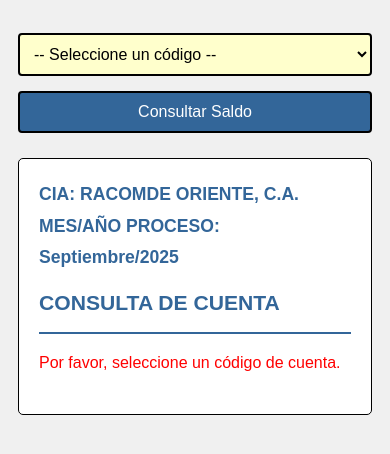
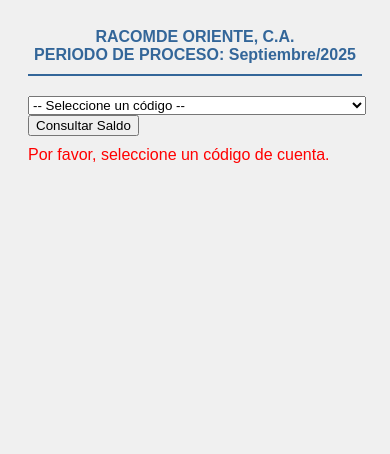
Before and after one commit to omarnu3420-commits/consulta-cgcuentas, a plain HTML site: page index.html in a window 390 px wide. Both pictures are taken after a click on the button "Consultar Saldo". Drawn offline with Linux system fonts and the light colour scheme.

Commit message:
Add files via upload

```diff
--- a/index.html
+++ b/index.html
@@ -4,9 +4,12 @@
     <meta charset="UTF-8">
     <meta name="viewport" content="width=device-width, initial-scale=1.0">
     <title>Consulta de Saldo - Plan de Cuentas</title>
-    <link rel="stylesheet" href="style.css?v=20251207">
+    <link rel="stylesheet" href="style.css?v=20251208">
 </head>
 <body>
+
+    <div id="encabezado-info">
+        </div>
 
     <select id="codigo">
         <option value="">-- Seleccione un código --</option>
@@ -15,6 +18,6 @@
 
     <div id="resultado"></div>
 
-    <script src="script.js?v=20251207"></script>
+    <script src="script.js?v=20251208"></script>
 </body>
 </html>
--- a/script.js
+++ b/script.js
@@ -1,5 +1,5 @@
 let cuentas = [];
-const VERSION = "20251207"; // Versión actualizada
+const VERSION = "20251208"; // Versión actualizada
 
 // Convierte un valor con signo al final en número decimal
 function parseMonto(valor) {
@@ -32,8 +32,27 @@ function pintar(valorRaw) {
     })}</span>`;
 }
 
+// NUEVO: Función para extraer y formatear el Mes/Año del proceso
+function getProcessMonthYear(cuenta) {
+    const saldoAnteriorHeader = String(cuenta.SALDO_ANTERIOR).replace(/[^0-9]/g, '');
+    const mesYearStr = saldoAnteriorHeader.length >= 4 ? saldoAnteriorHeader.slice(-4) : '??/??';
+
+    let mes = '??';
+    let anio = '??';
+
+    if (mesYearStr.length === 4) {
+        const monthNames = ["Enero", "Febrero", "Marzo", "Abril", "Mayo", "Junio", "Julio", "Agosto", "Septiembre", "Octubre", "Noviembre", "Diciembre"];
+        const monthIndex = parseInt(mesYearStr.slice(0, 2), 10) - 1;
+
+        mes = (monthIndex >= 0 && monthIndex < 12) ? monthNames[monthIndex] : `Mes ${mesYearStr.slice(0, 2)}`;
+        anio = `20${mesYearStr.slice(2, 4)}`;
+    }
+
+    return `${mes}/${anio}`;
+}
+
 /**
- * Función que carga los datos de cgcodigos.json
+ * Función que carga los datos de cgcodigos.json y el encabezado inicial
  */
 async function cargarPlanDeCuentas() {
     try {
@@ -45,12 +64,21 @@ async function cargarPlanDeCuentas() {
 
         cuentas = await response.json();
 
-        // 1. Filtrar solo las cuentas de 'NIVEL': '0' para el selector
+        // 1. Mostrar Encabezado Inicial (CIA y Mes/Año)
+        const infoHeader = cuentas[0];
+        const nombreCia = infoHeader.NOMBRE;
+        const mesAnioProceso = getProcessMonthYear(infoHeader);
+
+        const encabezadoDiv = document.getElementById('encabezado-info');
+        encabezadoDiv.innerHTML = `
+            <div><strong>${nombreCia}</strong></div>
+            <div>PERIODO DE PROCESO: ${mesAnioProceso}</div>
+        `;
+
+        // 2. Llenar el <select>
         const cuentasDetalle = cuentas.filter(c => c.NIVEL === '0');
-
         const select = document.getElementById('codigo');
 
-        // 2. Llenar el <select> con las cuentas de detalle
         cuentasDetalle.forEach(cuenta => {
             const option = document.createElement('option');
             option.value = cuenta.CODIGO;
@@ -74,56 +102,24 @@ function consultar() {
     const codigo_cuenta = document.getElementById('codigo').value;
     const resultado = document.getElementById('resultado');
 
-    // --- LÓGICA PARA ENCABEZADO DE COMPAÑÍA Y FECHA ---
-    const infoHeader = cuentas[0];
-
-    // 1. Nombre de la Compañía
-    const nombreCia = infoHeader.NOMBRE;
-
-    // 2. Extraer y Formatear Mes/Año de Proceso
-    const saldoAnteriorHeader = String(infoHeader.SALDO_ANTERIOR).replace(/[^0-9]/g, '');
-    const mesYearStr = saldoAnteriorHeader.length >= 4 ? saldoAnteriorHeader.slice(-4) : '??/??';
-
-    let mes = '??';
-    let anio = '??';
-
-    if (mesYearStr.length === 4) {
-        const monthNames = ["Enero", "Febrero", "Marzo", "Abril", "Mayo", "Junio", "Julio", "Agosto", "Septiembre", "Octubre", "Noviembre", "Diciembre"];
-        const monthIndex = parseInt(mesYearStr.slice(0, 2), 10) - 1;
-
-        mes = (monthIndex >= 0 && monthIndex < 12) ? monthNames[monthIndex] : `Mes ${mesYearStr.slice(0, 2)}`;
-        anio = `20${mesYearStr.slice(2, 4)}`;
-    }
-
-    const mesAnioProceso = `${mes}/${anio}`;
-
-    // 3. Crear el nuevo encabezado de información (SIN <br>)
-    const headerHtml = `
-        <div class="consulta-info-header">
-            <div><strong>CIA:</strong> ${nombreCia}</div>
-            <div><strong>MES/AÑO PROCESO:</strong> ${mesAnioProceso}</div>
-            <div class="consulta-cuenta-title">CONSULTA DE CUENTA</div>
-        </div>`;
+    // --- MODIFICADO: Solo se usa el título "CONSULTA DE CUENTA" para el bloque de resultados ---
+    const headerHtml = `<div class="consulta-cuenta-title">CONSULTA DE CUENTA</div>`;
     // ----------------------------------------------------------------------
 
 
     if (!codigo_cuenta) {
-        resultado.innerHTML = `
-            ${headerHtml}
-            <p style="color:red; margin-top: 10px;">Por favor, seleccione un código de cuenta.</p>`;
+        resultado.innerHTML = `<p style="color:red; margin-top: 10px;">Por favor, seleccione un código de cuenta.</p>`;
         return;
     }
 
     const cuenta = cuentas.find(c => c.CODIGO === codigo_cuenta);
 
     if (!cuenta) {
-        resultado.innerHTML = `
-            ${headerHtml}
-            <p style="color:red; margin-top: 10px;">No se encontró la cuenta con código ${codigo_cuenta}.</p>`;
+        resultado.innerHTML = `<p style="color:red; margin-top: 10px;">No se encontró la cuenta con código ${codigo_cuenta}.</p>`;
         return;
     }
 
-    // Lógica de cálculo
+    // Lógica de cálculo (sin cambios)
     const saldo_anterior = parseMonto(cuenta.SALDO_ANTERIOR);
     const debitos = parseMonto(cuenta.DEBITOS_MES);
     const creditos = parseMonto(cuenta.CREDITOS_MES);
@@ -138,7 +134,7 @@ function consultar() {
         })}</span>`;
     }
 
-    // ESTRUCTURA HTML FINAL (Añadiendo el wrapper .consulta-detalle-box)
+    // ESTRUCTURA HTML FINAL
     resultado.innerHTML = `
         ${headerHtml}
 
--- a/style.css
+++ b/style.css
@@ -7,201 +7,21 @@ body {
     color: #000;
 }
 
-/* h1 (Eliminado en HTML, se mantiene por si se usa en otro lugar, pero ajustamos el selector) */
-h1 {
+/* ------------------------------------------- */
+/* NUEVO: Encabezado de Compañía (Permanente) */
+/* ------------------------------------------- */
+#encabezado-info {
+    font-family: Arial, sans-serif;
     color: #336699;
-    font-size: 24px;
-    margin-bottom: 20px;
+    font-weight: bold;
+    text-align: center;
+    /* Ajuste de márgenes para la parte superior de la página */
+    margin: 0 auto 20px auto;
+    padding-bottom: 10px;
     border-bottom: 2px solid #336699;
-    padding-bottom: 10px;
+    max-width: 400px;
 }
 
-/* label (Eliminado en HTML, se mantiene por si se usa en otro lugar) */
-label {
-    font-weight: bold;
+#encabezado-info div {
     display: block;
-    margin-bottom: 5px;
-}
-
-select {
-    width: 100%;
-    max-width: 400px;
-    /* QUITAMOS EL MARGEN INFERIOR del select */
-    margin-bottom: 0;
-}
-
-/* Mejora para select y button en móvil */
-select, button {
-    font-size: 16px;
-    padding: 10px;
-    /* Aumentamos el margen superior para compensar la falta del h1/label */
-    margin-top: 20px;
-    border: 2px solid #000;
-    border-radius: 4px;
-    background-color: #ffffcc;
-    color: #000;
-    box-sizing: border-box;
-    transition: background-color 0.3s ease;
-    display: block;
-    width: 100%;
-    max-width: 400px; /* Limita el ancho en desktop */
-}
-
-button {
-    background-color: #336699;
-    color: #fff;
-    cursor: pointer;
-    margin-left: 0;
-    margin-bottom: 20px;
-}
-
-button:hover {
-    background-color: #254d73;
-}
-
-/* El recuadro principal de resultados */
-#resultado {
-    margin-top: 25px;
-    padding: 20px;
-    border: 1px solid #000;
-    background-color: #ffffff;
-    line-height: 1.8;
-    border-radius: 5px;
-}
-
-#resultado strong {
-    font-weight: bold;
-    color: #336699;
-}
-
-/* ------------------------------------------- */
-/* NUEVO: Contenedor para hacer la consulta más pequeña */
-/* ------------------------------------------- */
-.consulta-detalle-box {
-    /* Define el ancho máximo y lo centra en el recuadro #resultado */
-    max-width: 400px;
-    margin: 0 auto;
-}
-
-/* ------------------------------------------- */
-/* ESTILOS DE LOS ENCABEZADOS DE PANTALLA */
-/* ------------------------------------------- */
-/* MODIFICADO: Esta será la nueva cabecera principal y debe lucir más grande y prominente */
-.consulta-info-header {
-    /* Nueva apariencia de encabezado principal */
-    font-size: 1.1em;
-    font-weight: bold;
-    color: #336699;
-
-    /* Separadores de abajo (existentes) */
-    margin-bottom: 15px;
-    padding-bottom: 10px;
-    border-bottom: 2px solid #336699; /* Línea más gruesa como encabezado */
-
-    /* Centrado de la caja */
-    max-width: 400px;
-    margin: 0 auto 15px auto;
-
-    /* Aseguramos que el Nombre de la CIA y Mes/Año vayan arriba de todo */
-    margin-top: -10px;
-    padding-top: 10px;
-}
-
-.consulta-info-header > div {
-    display: block;
-}
-
-.consulta-cuenta-title {
-    font-size: 1.2em;
-    font-weight: bold;
-    color: #336699;
-    margin-top: 10px;
-}
-
-
-/* REDUCCIÓN DE SEPARACIÓN VERTICAL EN EL BLOQUE DE CUENTA */
-.consulta-header {
-    margin-top: 0;
-    margin-bottom: 8px;
-    border-bottom: 1px solid #eee;
-    padding-bottom: 5px;
-    font-size: 1.2em;
-}
-
-/* Movimientos en una sola columna para todas las pantallas */
-.movimientos-grid {
-    display: grid;
-    grid-template-columns: 1fr;
-    gap: 5px;
-    margin-top: 8px;
-}
-
-/* Estilo de fila para movimientos */
-.movimientos-grid > div {
-    border: 1px solid #eee;
-    padding: 5px;
-    border-radius: 4px;
-    display: flex;
-    justify-content: space-between;
-}
-
-/* Estilos para la fila de Saldo Actual */
-.saldo-calculado-row {
-    padding: 5px 0;
-    border-top: 1px solid #ddd;
-    display: flex;
-    justify-content: space-between;
-    align-items: center;
-}
-
-.valor-calculado {
-    font-size: 1.5em;
-    font-weight: bold;
-}
-
-
-/* ------------------------------------------------ */
-/* Optimizaciones para Móviles (pantallas <= 600px) */
-/* ------------------------------------------------ */
-@media (max-width: 600px) {
-
-    body {
-        padding: 10px;
-    }
-
-    /* Ajuste de margen superior para select/button en móvil */
-    select, button {
-        margin-top: 15px;
-    }
-
-    h1 {
-        font-size: 20px;
-    }
-
-    .movimientos-grid {
-        gap: 8px;
-    }
-
-    .consulta-header > div {
-        display: block;
-        margin-bottom: 5px;
-    }
-
-    .saldo-calculado-row {
-        display: block;
-        padding: 5px 0;
-    }
-
-    .saldo-calculado-row > div:first-child {
-        margin-bottom: 5px;
-    }
-
-    .valor-calculado {
-        text-align: right;
-        font-size: 1.8em !important;
-    }
-
-    .consulta-detalle-box, .consulta-info-header {
-        max-width: 100%;
-    }
-}
+    line-height
```
